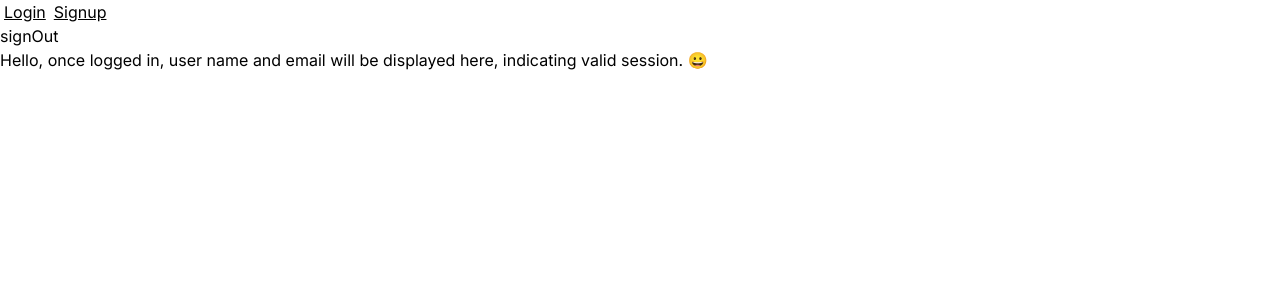
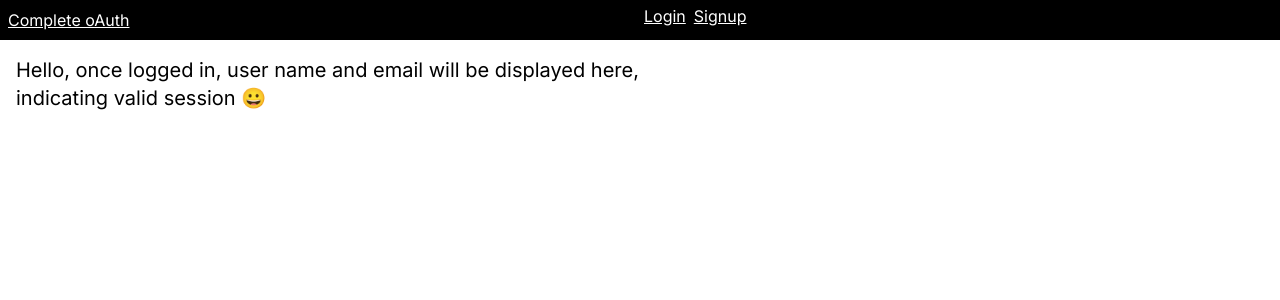
Before and after one commit to Mr-Khaira/multi-step-from, a Next.js app in the folder my-app/: page / in a window 1280 px wide. Shown: the top 300 px of the page. Built offline with nearby package versions, Linux system fonts and the light colour scheme; no server answers.

Commit message:
Sign out UI added completely, and basic styling.

```diff
--- a/my-app/src/app/page.js
+++ b/my-app/src/app/page.js
@@ -29,14 +29,16 @@ export default async function Home() {
   return (
     <>
       {user ? (
-        <h1>
-          Hello {user.name}, this is the home page. The email is, {user.email}.
-          Thanks for signing up.
+        <h1 className="text-xl p-4">
+          Hello {user.name}, this is the home page.
+          <br />
+          The email is, {user.email}. Thanks for signing up 😀
         </h1>
       ) : (
-        <h1>
+        <h1 className="text-xl p-4">
           Hello, once logged in, user name and email will be displayed here,
-          indicating valid session. 😀
+          <br />
+          indicating valid session 😀
         </h1>
       )}
     </>
--- a/my-app/src/components/Navbar.js
+++ b/my-app/src/components/Navbar.js
@@ -1,19 +1,27 @@
 "use client";
-import signoutAction from "@/app/actions/signoutAction";
+
 import Link from "next/link";
+import SignOutBtn from "./signOutBtn";
 
 export default function Navbar() {
   return (
-    <>
-      <Link href={"/login"} className="underline p-1">
-        Login
-      </Link>
-      <Link href={"/signup"} className="underline p-1">
-        Signup
-      </Link>
-      <form action={signoutAction}>
-        <button type="submit">signOut</button>
-      </form>
-    </>
+    <div className="bg-black text-white flex w-full">
+      <div className="p-1 self-start w-1/2">
+        <Link href={"/"}>
+          <button className="underline p-1">Complete oAuth</button>
+        </Link>
+      </div>
+      <div>
+        <Link href={"/login"}>
+          <button className="underline p-1">Login</button>
+        </Link>
+      </div>
+      <div>
+        <Link href={"/signup"}>
+          <button className="underline p-1">Signup</button>
+        </Link>
+      </div>
+      <SignOutBtn />
+    </div>
   );
 }
--- /dev/null
+++ b/my-app/src/components/signOutBtn.js
@@ -0,0 +1,18 @@
+import signoutAction from "@/app/actions/signoutAction";
+import { auth } from "@/auth";
+
+export default async function SignOutBtn() {
+  const session = await auth();
+  const user = session?.user;
+  return (
+    <>
+      {user && (
+        <form action={signoutAction}>
+          <button className="underline p-1" type="submit">
+            signOut
+          </button>
+        </form>
+      )}
+    </>
+  );
+}
--- a/my-app/src/middleware.js
+++ b/my-app/src/middleware.js
@@ -26,5 +26,5 @@ export async function middleware(req) {
 }
 
 export const config = {
-  matcher: "/login",
+  matcher: ["/login", "/signup"],
 };
```
